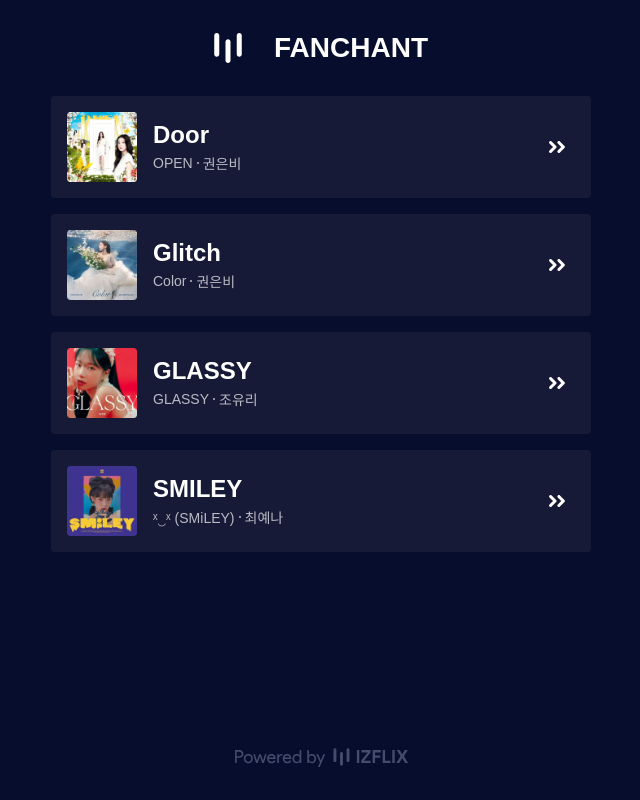
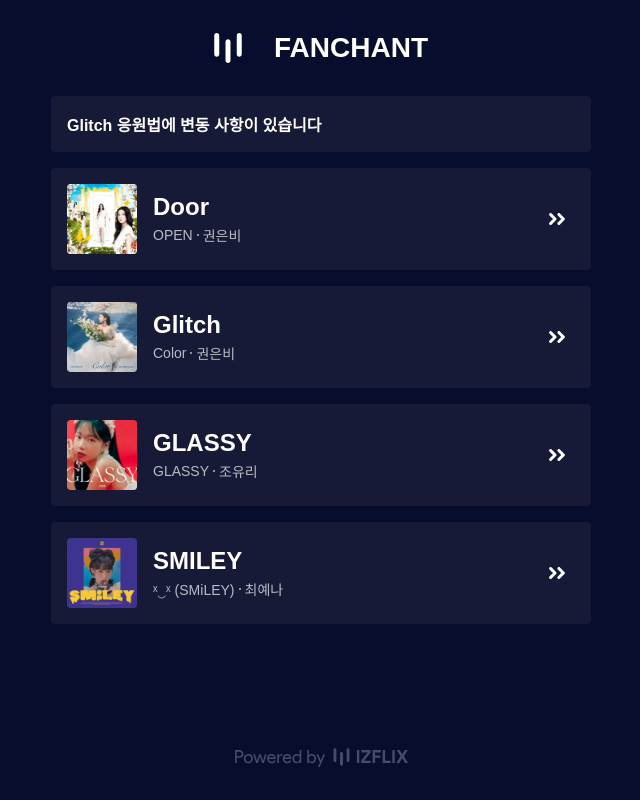
Before and after one commit to delta-kor/izflix-fanchant, a Next.js app: page / in a window 1280 px wide. Shown: the whole page, without its empty margins (319-959 px from the left). Built offline with nearby package versions, Linux system fonts and the light colour scheme; a web font is replaced by a local one.

Commit message:
Add info card

```diff
--- a/pages/index.tsx
+++ b/pages/index.tsx
@@ -9,7 +9,7 @@
 import Header from '../components/menus/Header';
 import WaterMarkIcon from '../icons/watermark.svg';
 import Store from '../store/store';
-import { MobileQuery, PcQuery } from '../styles';
+import { Color, MobileQuery, PcQuery } from '../styles';
 
 const Page = styled(motion.main)``;
 
@@ -35,6 +35,16 @@
   left: 50%;
   transform: translate(-50%);
   cursor: pointer;
+`;
+
+const InfoCard = styled.div`
+  display: flex;
+  padding: 16px;
+  align-items: center;
+  background: ${Color.DARK_GRAY};
+  border-radius: 4px;
+  font-size: 16px;
+  font-weight: bold;
 `;
 
 const IndexPage: NextPage = () => {
@@ -75,6 +85,7 @@
       </Head>
       <Header />
       <ChantInfoList>
+        <InfoCard>Glitch 응원법에 변동 사항이 있습니다</InfoCard>
         {Store.getChantItems().map((item) => (
           <ChantInfo
             chantItem={item}
--- a/store/store.ts
+++ b/store/store.ts
@@ -335,13 +335,13 @@
     cheer: {
       '2112': [
         [2092, '글'],
-        [2287, '리'],
-        [2503, '치 '],
-        [5561, '권'],
-        [5743, '은'],
-        [5969, '비'],
+        [2606, '리'],
+        [3039, '치 '],
+        [5626, '권'],
+        [6073, '은'],
+        [6504, '비'],
       ],
-      '6440': ['I come and go ', [8297, 'come'], [8693, ' and'], [9134, ' go']],
+      '6804': ['I come and go ', [8297, 'come'], [8693, ' and'], [9134, ' go']],
       '9982': [
         'Like a glitch ',
         [11724, 'Like'],
@@ -445,15 +445,15 @@
       '127849': ['I make a ride'],
       '129960': [
         'I come and go ',
-        [131715, 'come'],
-        [131895, ' and '],
-        [132103, 'go'],
+        [131775, 'come'],
+        [132179, ' and '],
+        [132637, 'go'],
       ],
       '133427': [
         'Like a glitch ',
-        [135182, 'Like'],
-        [135380, ' a '],
-        [135586, 'glitch'],
+        [135241, 'Like'],
+        [135683, ' a '],
+        [136125, 'glitch'],
       ],
       '136843': ['전부 훔치고서 미치게 한 Snitch ', [139901, 'Snitch']],
       '140314': ['And move it like a glitch '],
```
